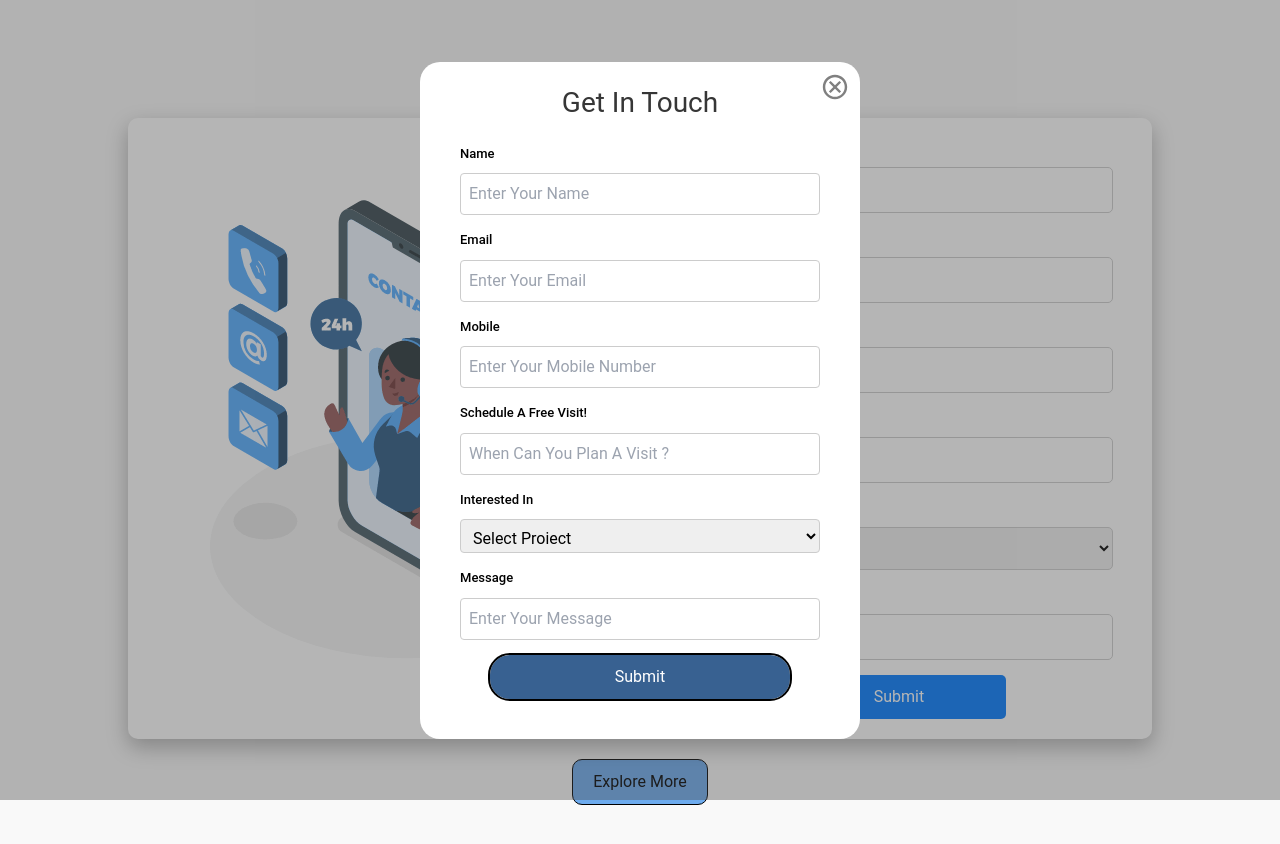
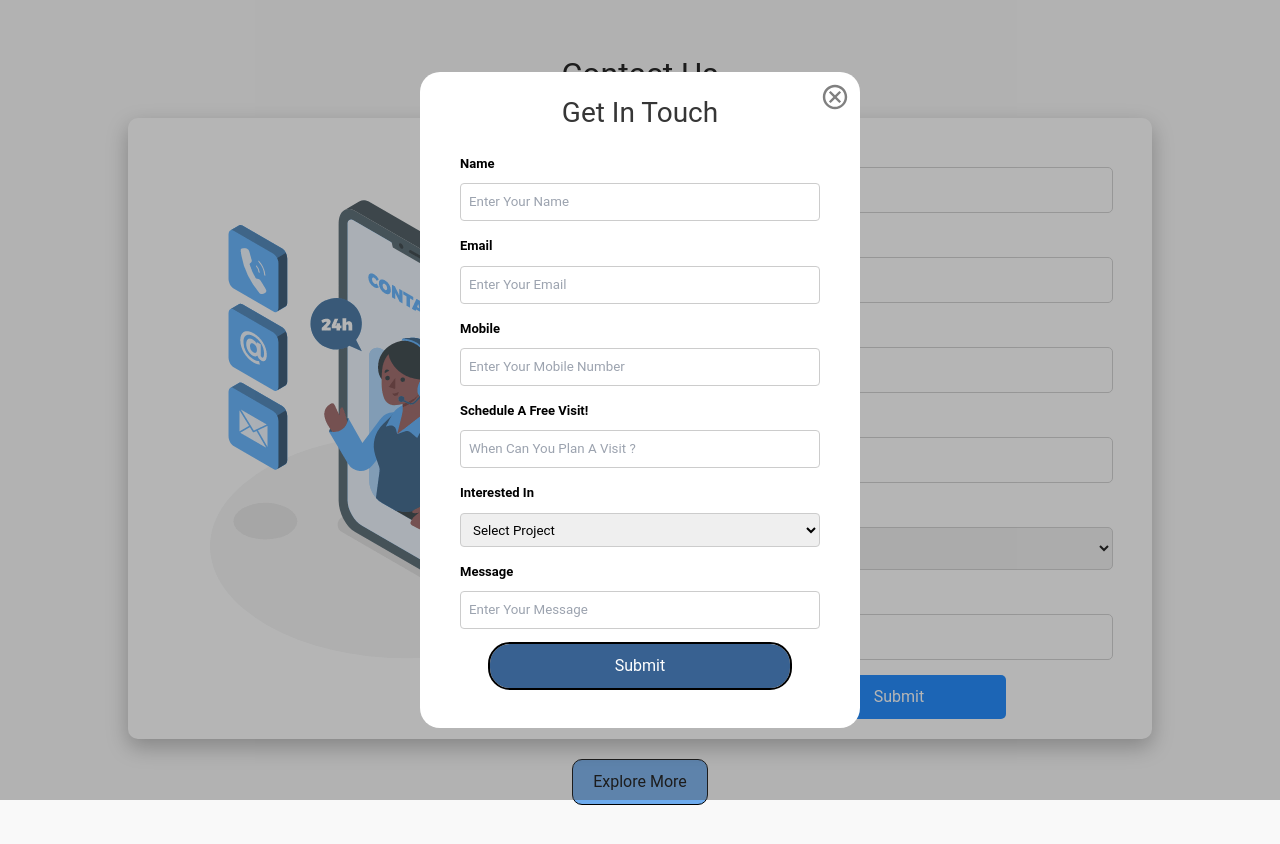
Before and after one commit to harshdubey1198/Realty-shopee-react, a React (Create React App) app: page /contactus in a window 1280 px wide. Shown: the top 844 px of the page. Built offline with nearby package versions, Linux system fonts and the light colour scheme.

Commit message:
overlay form updated

```diff
--- a/src/App.css
+++ b/src/App.css
@@ -1771,7 +1771,7 @@ overlay css */
 }
 
 .form-group label {
-  font-weight: 500;
+  font-weight: 600;
   font-size: small;
   margin-bottom: 5px;
 }
@@ -1785,6 +1785,7 @@ overlay css */
   border: 1px solid #ccc;
   border-radius: 4px;
   box-sizing: border-box;
+  font-size: smaller;
 }
 
 .form-group select {
```
